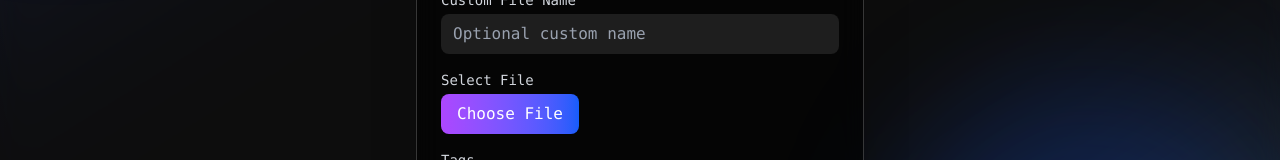
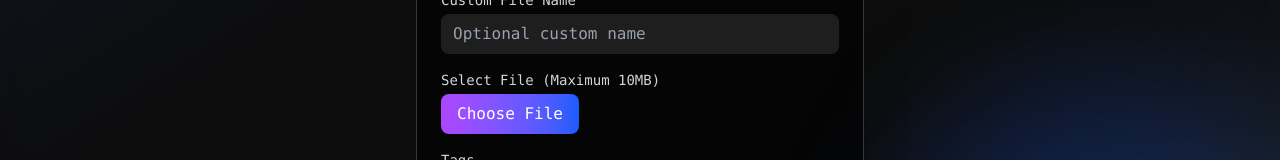
Before and after one commit to zenorbits/PrevioQ, a React app in the folder Frontend/: page /upload in a window 1280 px wide. Shown: the part 334-494 px from the top of the page. Built offline with nearby package versions, Linux system fonts and the light colour scheme; the HTML template or start-up script is replaced by a standard one.

Commit message:
Little ui update

```diff
--- a/Frontend/src/components/MainBody.jsx
+++ b/Frontend/src/components/MainBody.jsx
@@ -28,11 +28,11 @@
         }
     ];
 
-    const {data, isLoading, isError} = useFetchFileQuery();
+    const { data, isLoading, isError } = useFetchFileQuery();
 
     const file = data;
 
-    useEffect(()=>{
+    useEffect(() => {
         console.log(file);
     })
 
--- a/Frontend/src/components/UploadForm.jsx
+++ b/Frontend/src/components/UploadForm.jsx
@@ -48,7 +48,7 @@
       setCustomName("")
     } catch (err) {
       console.error("Upload failed:", err)
-      toast.error("Upload failed. Please try again.",err)
+      toast.error("Upload failed. Please try again.", err)
     }
   }
 
@@ -102,7 +102,7 @@
 
           {/* File Upload */}
           <div>
-            <label className="block text-sm font-medium text-gray-300 mb-1">Select File</label>
+            <label className="block text-sm font-medium text-gray-300 mb-1">Select File (Maximum 10MB)</label>
             <div className="flex items-center space-x-3">
               <input
                 type="file"
```
